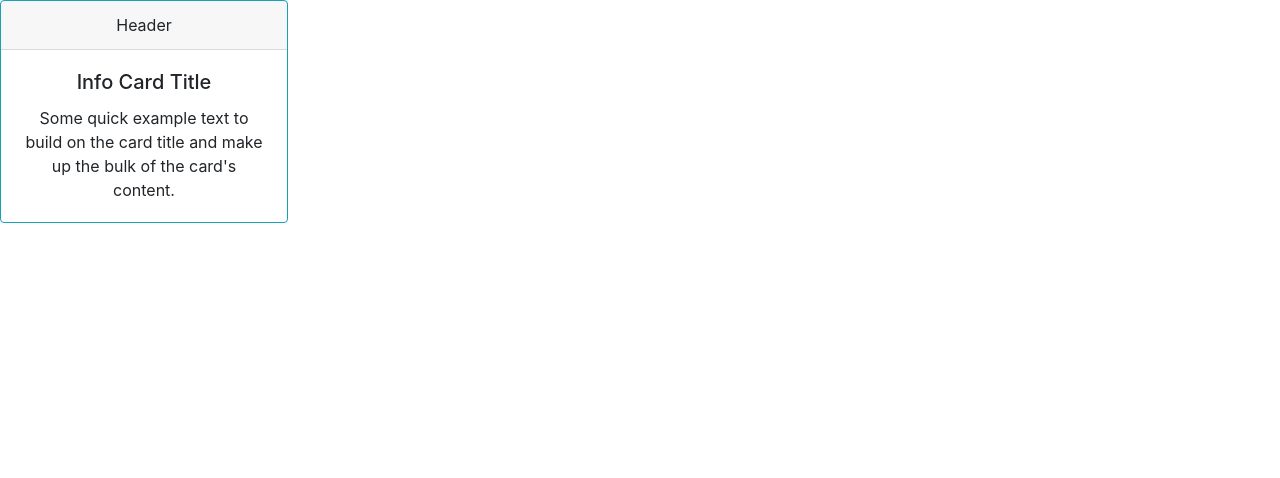
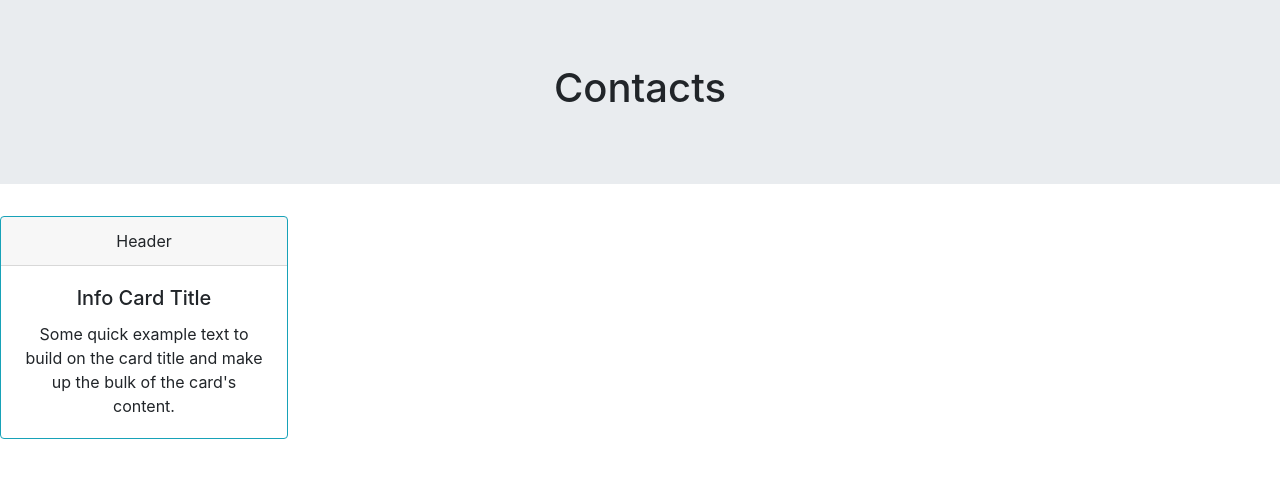
Before and after one commit to seanskggo72/resonate-contacts-app, a React (Create React App) app: page / in a window 1280 px wide. Shown: the top 478 px of the page. Built offline with nearby package versions, Linux system fonts and the light colour scheme.

Commit message:
basic layout

```diff
--- a/public/index.html
+++ b/public/index.html
@@ -6,7 +6,7 @@
     <meta name="viewport" content="width=device-width, initial-scale=1" />
     <meta name="theme-color" content="#000000" />
     <meta
-      name="description"
+      name="Resonate Contacts App"
       content="Web site created using create-react-app"
     />
     <link rel="apple-touch-icon" href="%PUBLIC_URL%/logo192.png" />
@@ -24,7 +24,7 @@
       work correctly both with client-side routing and a non-root public URL.
       Learn how to configure a non-root public URL by running `npm run build`.
     -->
-    <title>React App</title>
+    <title>Resonate Contacts App</title>
   </head>
   <body>
     <noscript>You need to enable JavaScript to run this app.</noscript>
--- a/src/App.js
+++ b/src/App.js
@@ -1,10 +1,17 @@
 import './App.css';
 import Card from 'react-bootstrap/Card';
+import Jumbotron from 'react-bootstrap/Jumbotron';
+import Container from 'react-bootstrap/Container';
 import 'bootstrap/dist/css/bootstrap.min.css';
 
 function App() {
   return (
     <div className="App">
+      <Jumbotron fluid>
+        <Container>
+          <h1>Contacts</h1>
+        </Container>
+      </Jumbotron>
       <Card border="info" style={{ width: '18rem' }}>
         <Card.Header>Header</Card.Header>
         <Card.Body>
```
